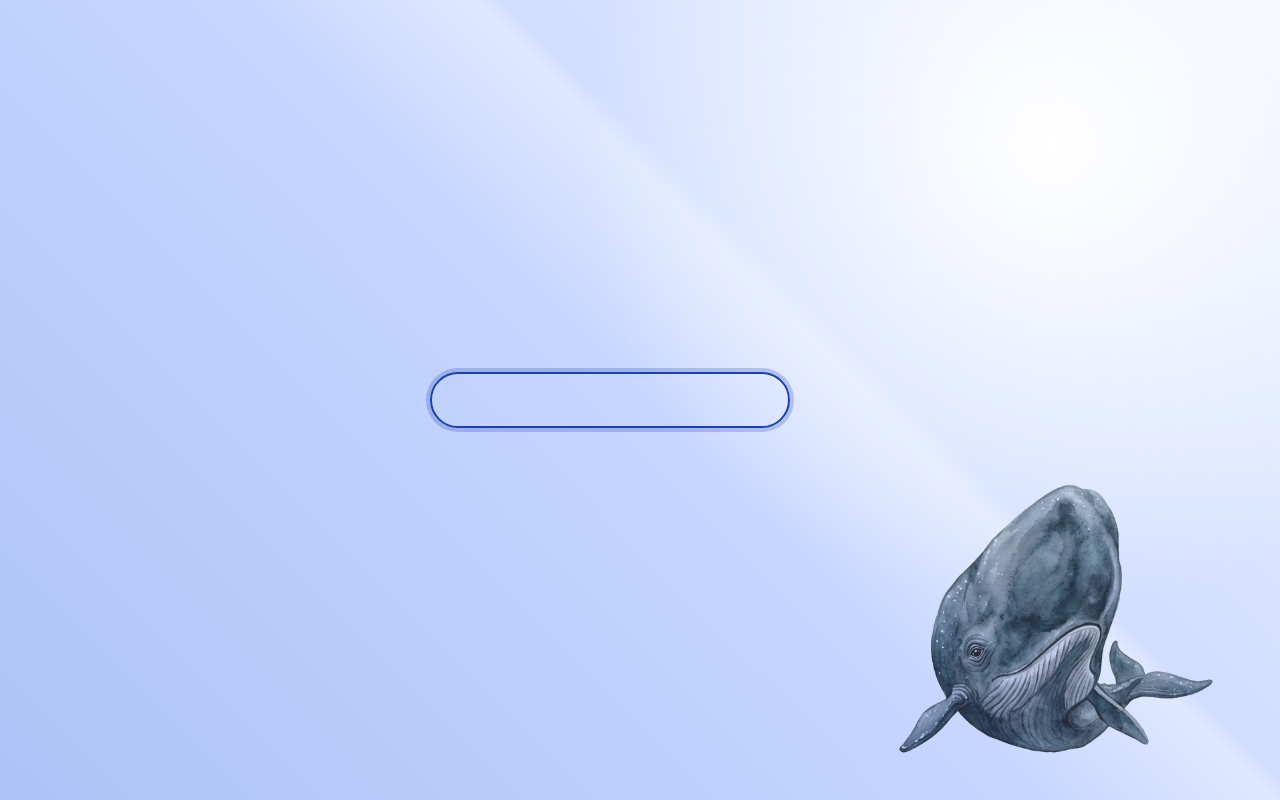
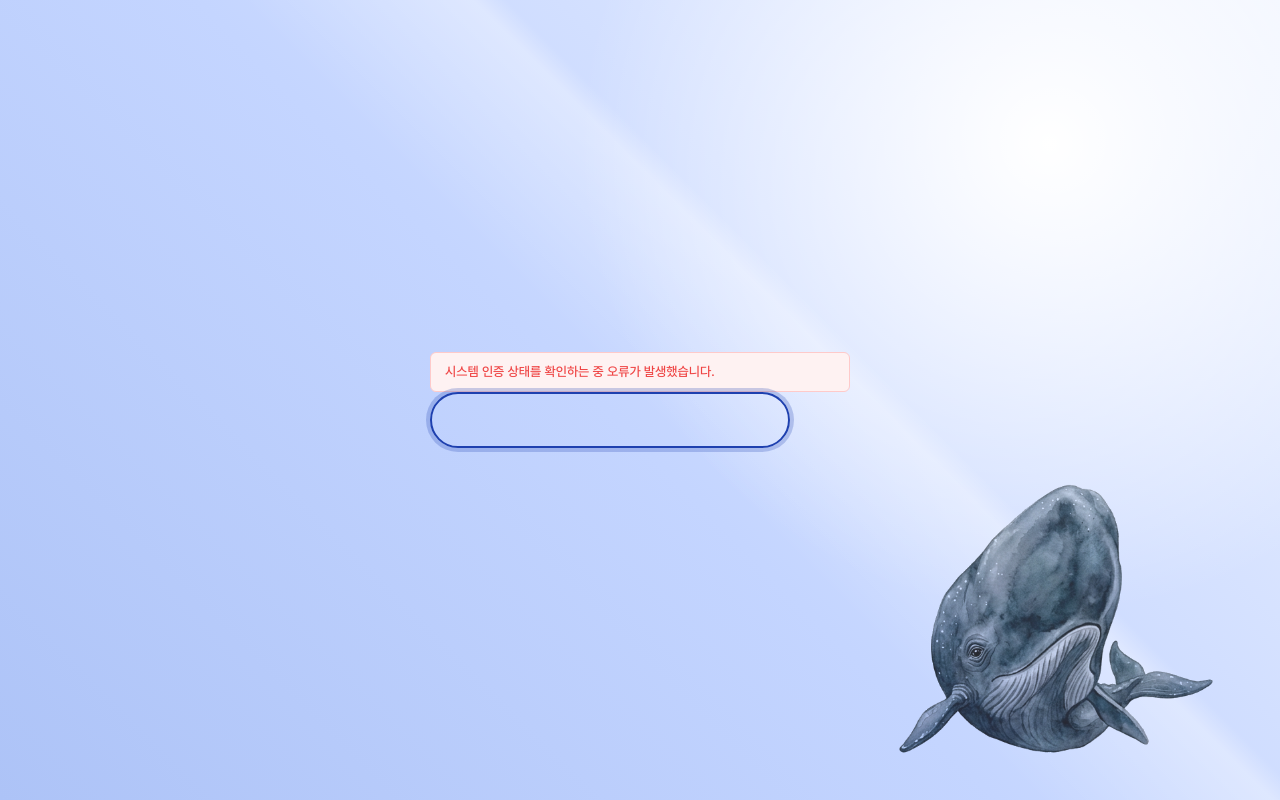
Before and after one commit to tryo528-blip/sswcenter-ver-3.0, a React (Vite) app in the folder frontend/: page /schedules/1 in a window 1280 px wide. Built offline with nearby package versions, Linux system fonts and the light colour scheme; no server answers.

Commit message:
fix: complete authentication state transitions

```diff
--- a/frontend/src/components/auth/LoginForm.tsx
+++ b/frontend/src/components/auth/LoginForm.tsx
@@ -115,7 +115,7 @@ function getViewportSize() {
 }
 
 export const LoginForm: React.FC = () => {
-  const { login, isLoading, clearError } = useAuth();
+  const { login, error, isLoading, clearError } = useAuth();
   const [pin, setPin] = useState('');
   const [whaleAsset] = useState(() => pickRandom(LOGIN_WHALE_IMAGES));
   const [whaleAspectRatio, setWhaleAspectRatio] = useState(whaleAsset.aspectRatio);
@@ -225,6 +225,17 @@ export const LoginForm: React.FC = () => {
           data-testid="login-form"
           aria-busy={isLoading}
         >
+          {error && (
+            <div
+              className="auth-error-banner auth-login-error"
+              id="login-error"
+              data-testid="login-error"
+              role="alert"
+              aria-live="assertive"
+            >
+              {error}
+            </div>
+          )}
           <div className="auth-form-group auth-login-form-group">
             <label className="auth-label auth-visually-hidden" htmlFor="login_pin">
               PIN 번호
@@ -237,7 +248,8 @@ export const LoginForm: React.FC = () => {
               className="auth-input auth-login-input"
               data-testid="login-pin-input"
               aria-label="PIN 번호"
-              aria-invalid="false"
+              aria-invalid={Boolean(error)}
+              aria-describedby={error ? 'login-error' : undefined}
               maxLength={LOGIN_PIN_LENGTH}
               value={pin}
               onChange={handlePinChange}
--- a/frontend/src/services/api.ts
+++ b/frontend/src/services/api.ts
@@ -179,6 +179,7 @@ export async function apiRequest<T>(
 
     if (
       response.status === 401 &&
+      url !== '/api/bootstrap/status' &&
       url !== '/api/auth/login' &&
       url !== '/api/auth/me' &&
       requestGeneration === authGeneration &&
```
Also changed, not shown: 2 other files (tests, documents, lock files or other folders).
